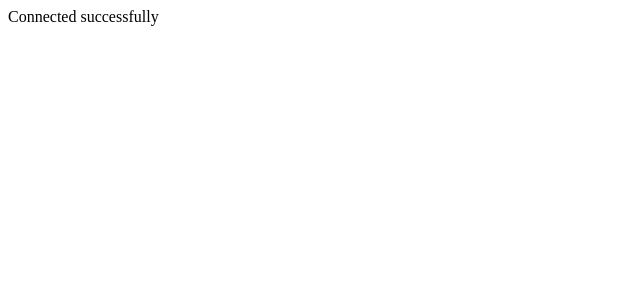
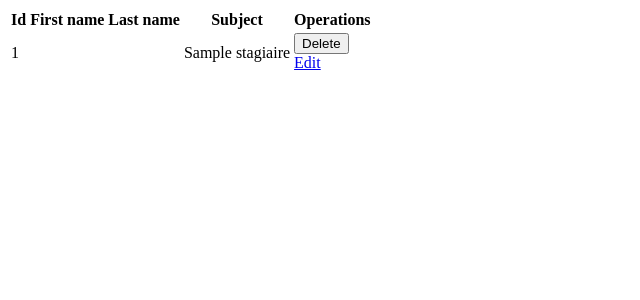
Before and after one commit to abdelkarimnakkahi/php-crud, a PHP site: page / in a window 1280 px wide. Before the commit the part shown is almost empty. Shown: the top 300 px of the page, without its empty margins (0-640 px from the left). Run offline with PHP 8.4, Linux system fonts and the light colour scheme; tables that the repository leaves empty or names only in its code hold one stand-in row (values such as "Sample post"); data that the repository does not hold is empty.

Commit message:
display stagiaires list

```diff
--- a/db.php
+++ b/db.php
@@ -4,7 +4,7 @@ $user = 'root';
 $password = '';
 try {
     $pdo = new PDO($host, $user, $password);
-    echo "<p>Connected successfully</p>";
+    // echo "<p>Connected successfully</p>";
 } catch (PDOException $e) {
     echo "<p>Error: {$e->getMessage()}</p>";
 }
--- a/index.php
+++ b/index.php
@@ -1,13 +1,47 @@
 <?php require_once("db.php");
+$query = "SELECT * FROM stagiaires";
+$stagiaires = $pdo->query($query)->fetchAll(PDO::FETCH_ASSOC);
 ?>
 <!DOCTYPE html>
 <html lang="en">
+
 <head>
     <meta charset="UTF-8">
     <meta name="viewport" content="width=device-width, initial-scale=1.0">
     <title>PHP - CRUD</title>
 </head>
+
 <body>
+    <table>
+        <thead>
+            <tr>
+                <th>Id</th>
+                <th>First name</th>
+                <th>Last name</th>
+                <th>Subject</th>
+                <th>Operations</th>
+            </tr>
+        </thead>
+        <tbody>
+            <?php
 
+            foreach ($stagiaires as $stagiaire) : ?>
+                <tr>
+                    <td><?= htmlspecialchars($stagiaire["id"]) ?></td>
+                    <td><?= htmlspecialchars($stagiaire["firstName"]) ?></td>
+                    <td><?= htmlspecialchars($stagiaire["lastName"]) ?></td>
+                    <td><?= htmlspecialchars($stagiaire["subject"]) ?></td>
+                    <td>
+                        <form action="delete.php" method="post">
+                            <input type="button" value="Delete">
+                        </form>
+                        <a href="edit.php">Edit</a>
+                    </td>
+                </tr>
+            <?php endforeach ?>
+        </tbody>
+
+    </table>
 </body>
+
 </html>
```
